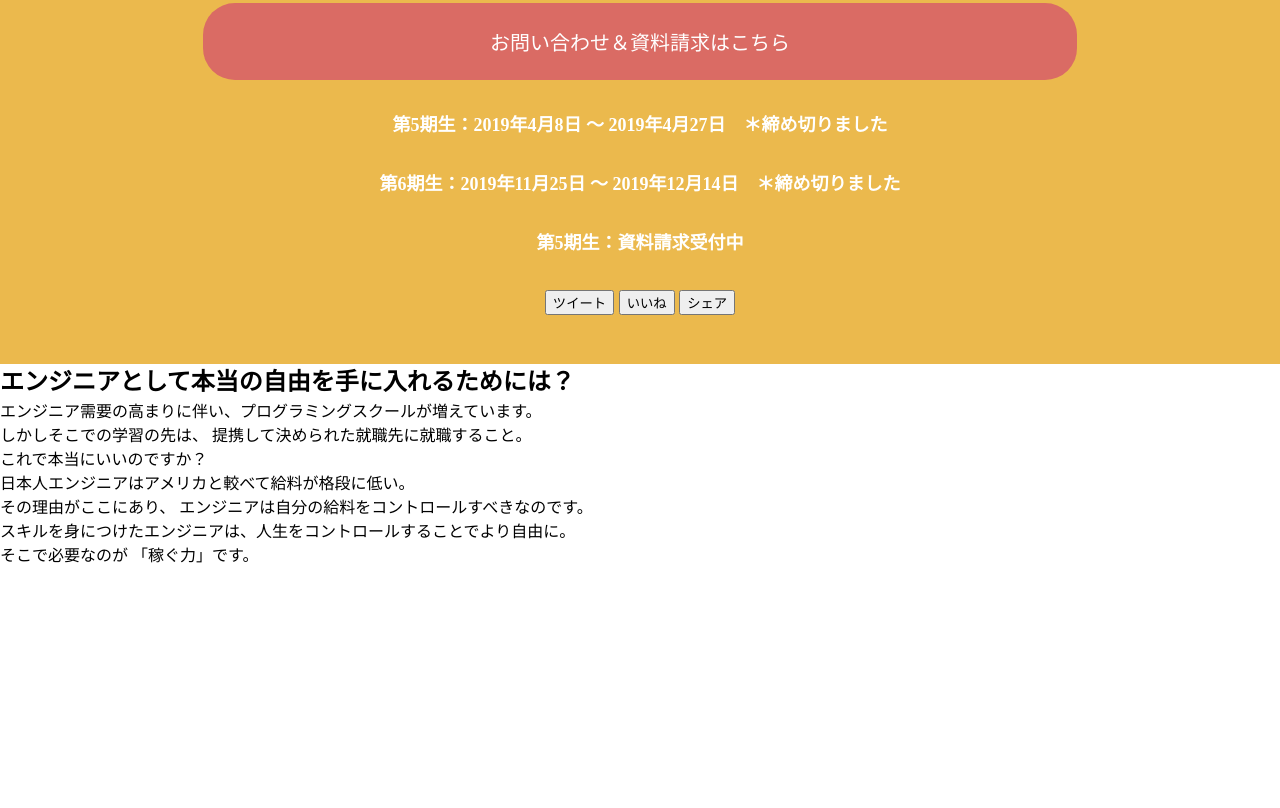
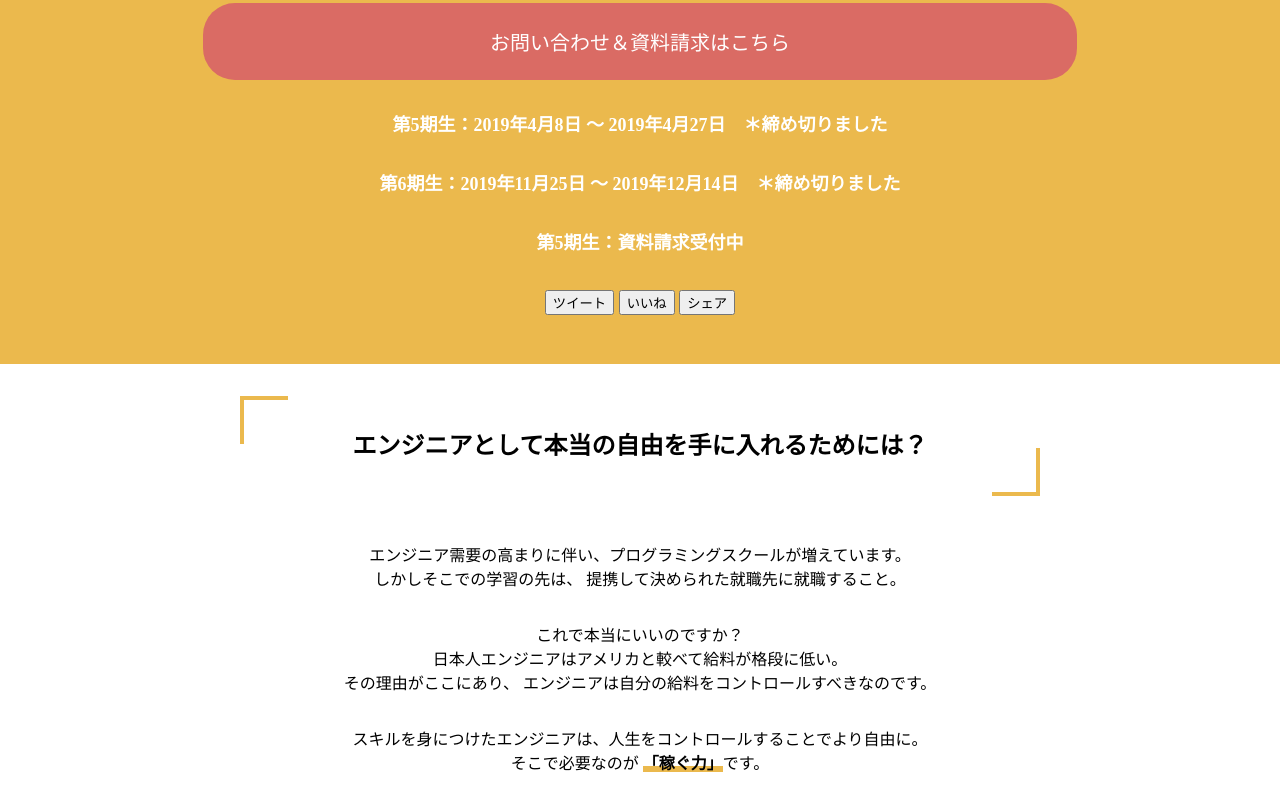
Before and after one commit to nnaoi/lp-isara, a website: page index.html in a window 1280 px wide. Shown: the part 705-1513 px from the top of the page. Before the commit the page ends 1469 px from the top, so only its background shows below. Drawn offline with nearby package versions, Linux system fonts and the light colour scheme; files that its build step writes are made by us from their sources.

Commit message:
add: style and html for preface

```diff
--- a/index.html
+++ b/index.html
@@ -50,14 +50,22 @@
         </div>
     </section>
     <section class="preface">
-        <h2>エンジニアとして本当の自由を手に入れるためには？</h2>
-        <p>エンジニア需要の高まりに伴い、プログラミングスクールが増えています。</p>
-        <p>しかしそこでの学習の先は、 提携して決められた就職先に就職すること。</p>
-        <p>これで本当にいいのですか？</p>
-        <p>日本人エンジニアはアメリカと較べて給料が格段に低い。</p>
-        <p>その理由がここにあり、 エンジニアは自分の給料をコントロールすべきなのです。</p>
-        <p>スキルを身につけたエンジニアは、人生をコントロールすることでより自由に。</p>
-        <p>そこで必要なのが 「稼ぐ力」です。</p>
+        <div class="preface__wrapper">
+            <h2 class="preface__title">エンジニアとして本当の自由を手に入れるためには？</h2>
+            <div class="preface__preface">
+                <p class="preface__message">エンジニア需要の高まりに伴い、プログラミングスクールが増えています。</p>
+                <p class="preface__message">しかしそこでの学習の先は、 提携して決められた就職先に就職すること。</p>
+            </div>
+            <div class="preface__question">
+                <p class="preface__message">これで本当にいいのですか？</p>
+                <p class="preface__message">日本人エンジニアはアメリカと較べて給料が格段に低い。</p>
+                <p class="preface__message">その理由がここにあり、 エンジニアは自分の給料をコントロールすべきなのです。</p>
+            </div>
+            <div class="preface__conclusion">
+                <p class="preface__message">スキルを身につけたエンジニアは、人生をコントロールすることでより自由に。</p>
+                <p class="preface__message">そこで必要なのが <span class="underline--primary">「稼ぐ力」</span>です。</p>
+            </div>
+        </div>
     </section>
     <section class="about">
 
--- a/scss/preface.scss
+++ b/scss/preface.scss
@@ -1,3 +1,54 @@
 .preface {
-    height: 50vh;
+    min-height: 30vh;
+    text-align: center;
+    display: flex;
+    justify-content: center;
+    align-items: center;
+
+    &__wrapper {
+        margin-top: 2rem;
+        width: 85%;
+        max-width: 800px;
+    }
+
+    &__title {
+        margin-bottom: 3rem;
+        padding-top: 2rem;
+        padding-bottom: 2rem;
+        position: relative;
+    }
+
+    &__title:before {
+        content: '';
+        position: absolute;
+        top: 0;
+        left: 0;
+        width: 3rem;
+        height: 3rem;
+        border-top: 4px solid $color-main;
+        border-left: 4px solid $color-main;
+    }
+
+    &__title:after {
+        content: '';
+        position: absolute;
+        bottom: 0;
+        right: 0;
+        width: 3rem;
+        height: 3rem;
+        border-bottom: 0.25rem solid $color-main;
+        border-right: 0.25rem solid $color-main;
+    }
+
+    &__preface {
+        margin-bottom: 2rem;
+    }
+
+    &__question {
+        margin-bottom: 2rem;
+    }
+
+    &__conclusion {
+        margin-bottom: 2rem;
+    }
 }
```
